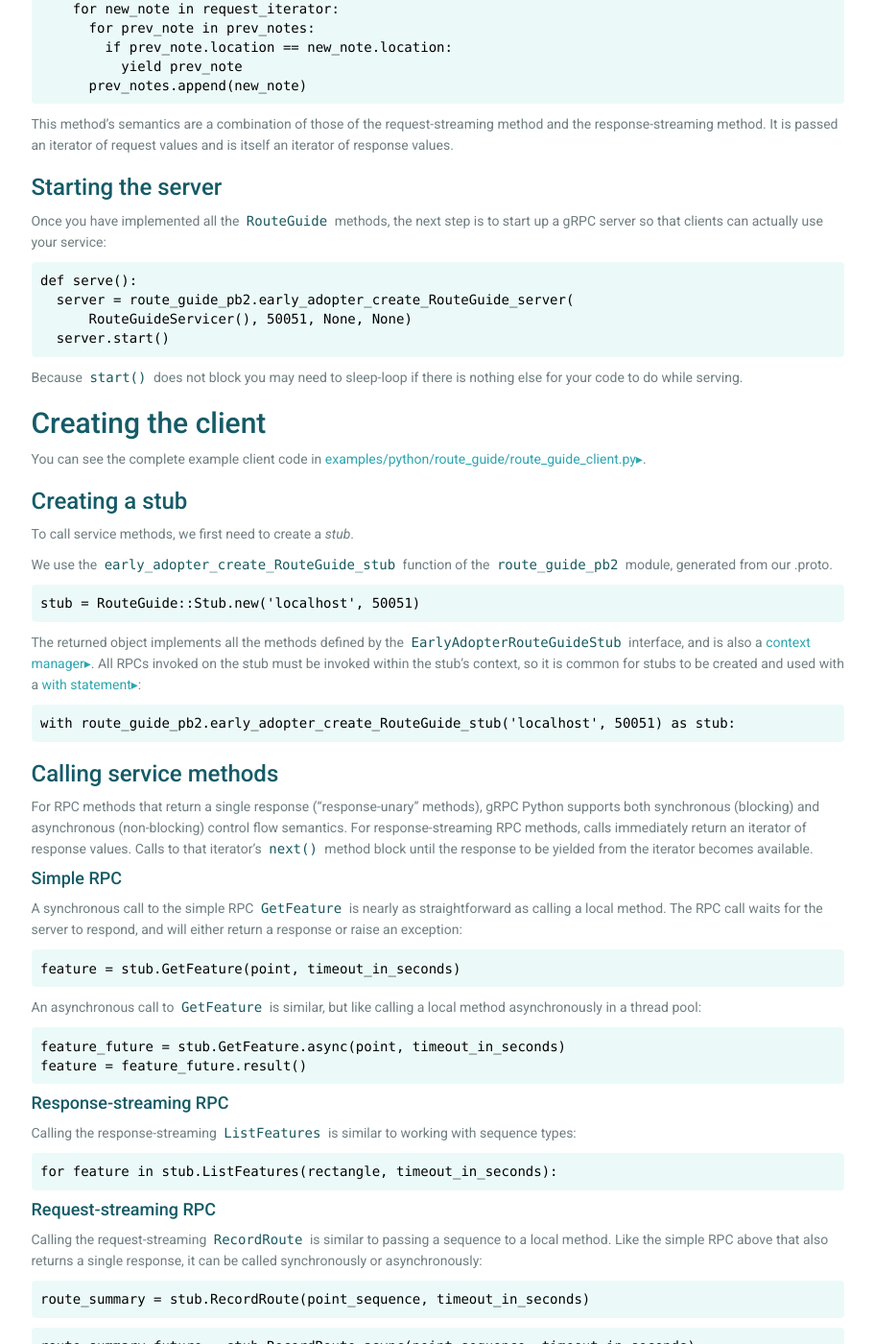
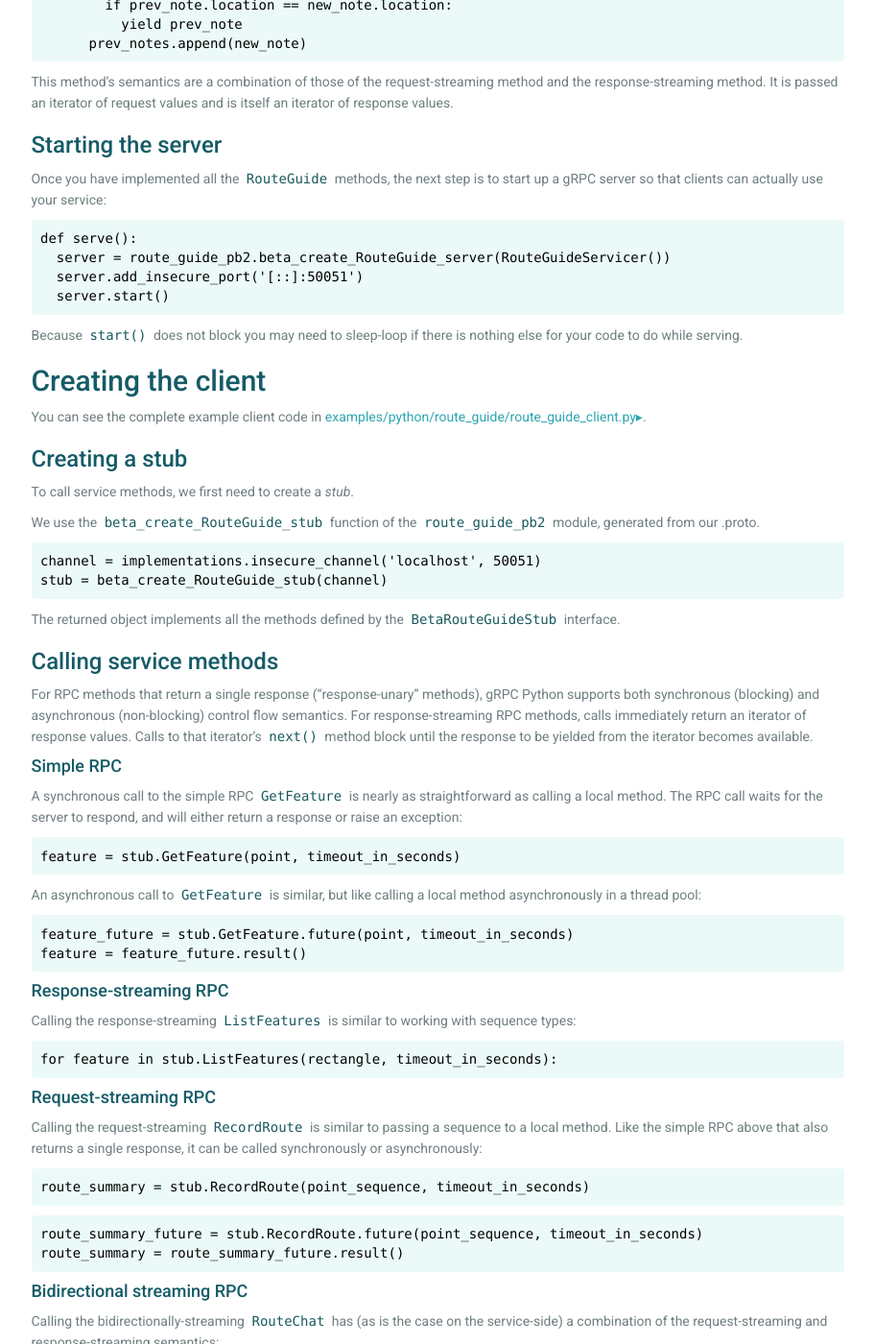
Before and after one commit to grpc/grpc.github.io, a Jekyll site: the page built from docs/tutorials/basic/python.md, in a window 1280 px wide and 1400 px high, scrolled down 4932 px. Shown: the whole window at 96% size, without its empty margins (330-1241 px from the left). Built offline with Jekyll 4.4.1, drawn with Linux system fonts in a browser that asks for light colours; nearby versions of some CDN libraries; library files that are not in the unit come from our copies; Markdown is read by kramdown in place of the engine named in the settings; some of the changed text lies outside the part shown.

Commit message:
Python Beta documentation update

````diff
--- a/docs/tutorials/basic/python.md
+++ b/docs/tutorials/basic/python.md
@@ -116,12 +116,11 @@
 
 - classes for the messages defined in route_guide.proto
 - abstract classes for the service defined in route_guide.proto
-   - `EarlyAdopterRouteGuideServicer`, which defines the interface for implementations of the RouteGuide service
-   - `EarlyAdopterRouteGuideServer`, which may be started and stopped
-   - `EarlyAdopterRouteGuideStub`, which can be used by clients to invoke RouteGuide RPCs
+   - `BetaRouteGuideServicer`, which defines the interface for implementations of the RouteGuide service
+   - `BetaRouteGuideStub`, which can be used by clients to invoke RouteGuide RPCs
 - functions for application use
-   - `early_adopter_create_RouteGuide_server`, which creates a gRPC server given an `EarlyAdopterRouteGuideServicer` object
-   - `early_adopter_create_RouteGuide_stub`, which can be used by clients to create a stub object
+   - `beta_create_RouteGuide_server`, which creates a gRPC server given an `BetaRouteGuideServicer` object
+   - `beta_create_RouteGuide_stub`, which can be used by clients to create a stub object
 
 <a name="server"></a>
 ## Creating the server
@@ -229,8 +228,8 @@
 
 ```python
 def serve():
-  server = route_guide_pb2.early_adopter_create_RouteGuide_server(
-      RouteGuideServicer(), 50051, None, None)
+  server = route_guide_pb2.beta_create_RouteGuide_server(RouteGuideServicer())
+  server.add_insecure_port('[::]:50051')
   server.start()
 ```
 
@@ -245,17 +244,14 @@
 
 To call service methods, we first need to create a *stub*.
 
-We use the `early_adopter_create_RouteGuide_stub` function of the `route_guide_pb2` module, generated from our .proto.
+We use the `beta_create_RouteGuide_stub` function of the `route_guide_pb2` module, generated from our .proto.
 
 ```python
-stub = RouteGuide::Stub.new('localhost', 50051)
+channel = implementations.insecure_channel('localhost', 50051)
+stub = beta_create_RouteGuide_stub(channel)
 ```
 
-The returned object implements all the methods defined by the `EarlyAdopterRouteGuideStub` interface, and is also a [context manager](https://docs.python.org/2/library/stdtypes.html#typecontextmanager). All RPCs invoked on the stub must be invoked within the stub's context, so it is common for stubs to be created and used with a [with statement](https://docs.python.org/2/reference/compound_stmts.html#the-with-statement):
-
-```python
-with route_guide_pb2.early_adopter_create_RouteGuide_stub('localhost', 50051) as stub:
-```
+The returned object implements all the methods defined by the `BetaRouteGuideStub` interface.
 
 ### Calling service methods
 
@@ -272,7 +268,7 @@
 An asynchronous call to `GetFeature` is similar, but like calling a local method asynchronously in a thread pool:
 
 ```python
-feature_future = stub.GetFeature.async(point, timeout_in_seconds)
+feature_future = stub.GetFeature.future(point, timeout_in_seconds)
 feature = feature_future.result()
 ```
 
@@ -293,7 +289,7 @@
 ```
 
 ```python
-route_summary_future = stub.RecordRoute.async(point_sequence, timeout_in_seconds)
+route_summary_future = stub.RecordRoute.future(point_sequence, timeout_in_seconds)
 route_summary = route_summary_future.result()
 ```
 
````
Also changed, not shown: other parts of docs/tutorials/basic/python.md (+3 -3 lines), docs/index.md (+9 -9 lines).
